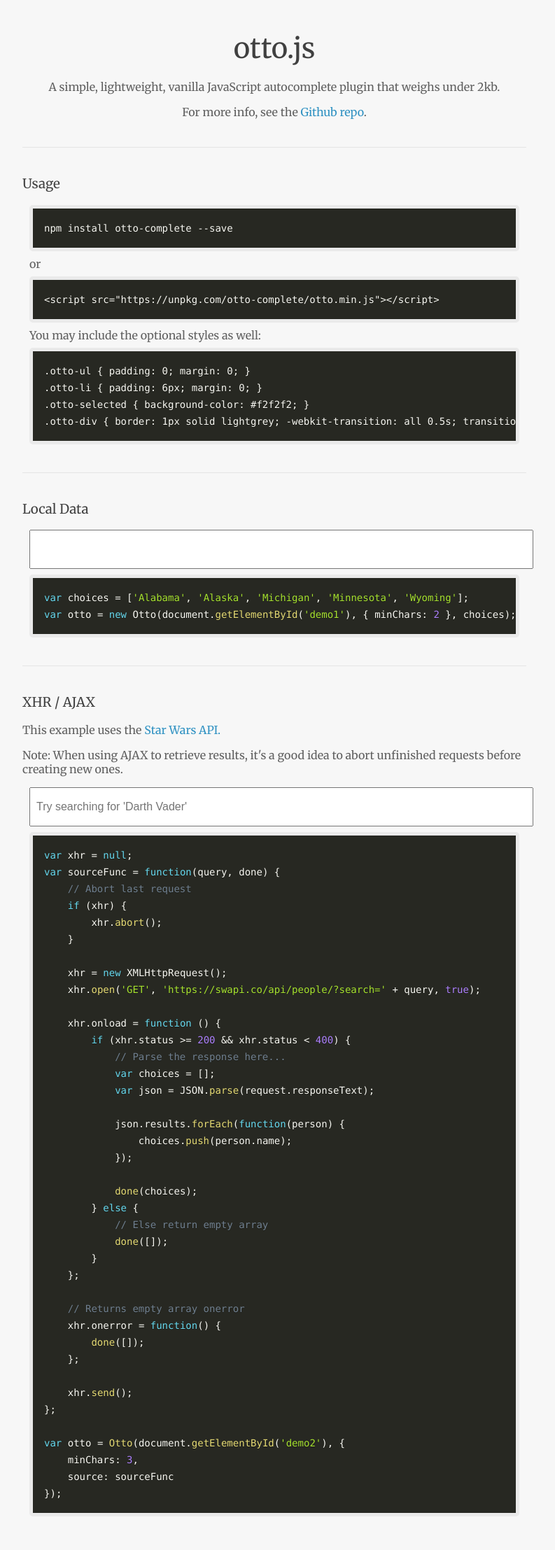
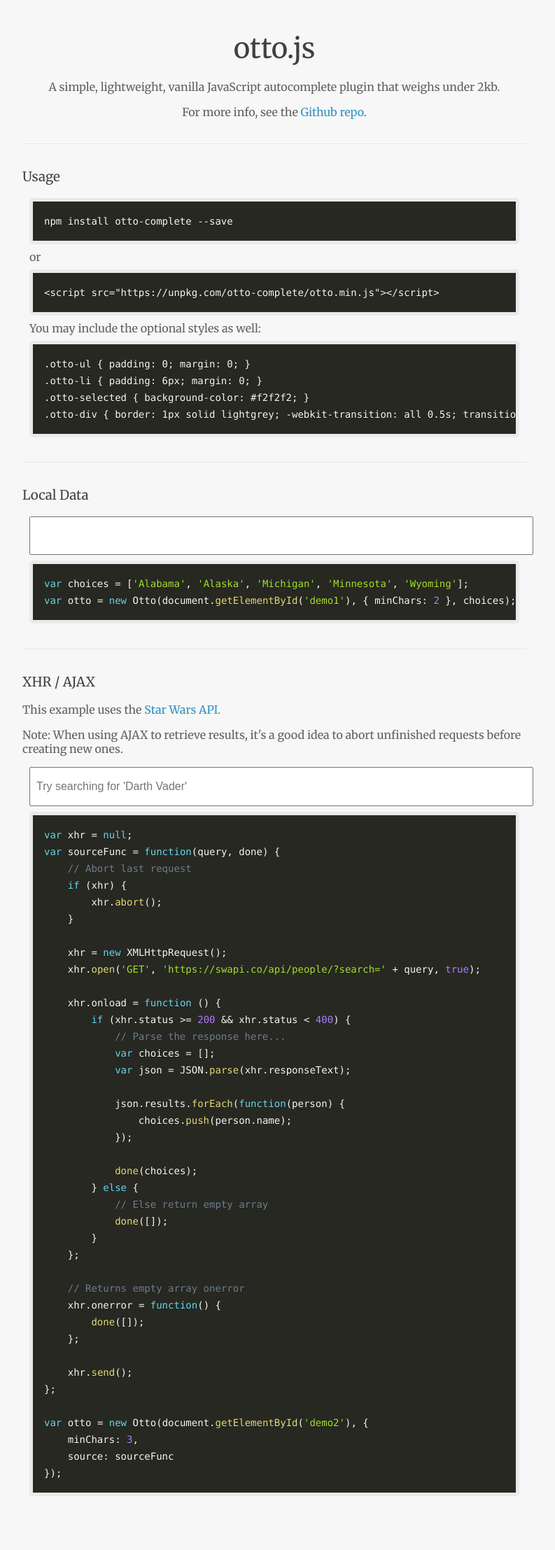
Before and after one commit to kevinfiol/kevinfiol.github.io, a Jekyll site: the page otto/index.html, which Jekyll copies as it is, in a window 1280 px wide. Shown: the whole page at 70% size, without its empty margins (248-1041 px from the left). Built offline with Jekyll 4.4.1, drawn with Linux system fonts in a browser that asks for light colours; after the commit the page ends 2186 px from its top, so only the background shows below that.

Commit message:
updated otto page

```diff
--- a/otto/index.html
+++ b/otto/index.html
@@ -17,7 +17,7 @@
         .otto-li { padding: 0.7em; margin: 0; }
         .otto-selected { background-color: #f2f2f2; }
         .otto-demo { width: 100%; margin: 0 auto; height: 2.2em; padding: 0.5em; font-size: 1em; }
-        hr { margin: 2.5em 0; }
+        hr { margin: 2.2em 0; }
     </style>
 </head>
 
@@ -73,7 +73,7 @@
         if (xhr.status >= 200 && xhr.status < 400) {
             // Parse the response here...
             var choices = [];
-            var json = JSON.parse(request.responseText);
+            var json = JSON.parse(xhr.responseText);
 
             json.results.forEach(function(person) {
                 choices.push(person.name);
@@ -94,7 +94,7 @@
     xhr.send();
 };
 
-var otto = Otto(document.getElementById('demo2'), {
+var otto = new Otto(document.getElementById('demo2'), {
     minChars: 3,
     source: sourceFunc
 });</code></pre>
```
Also changed, not shown: static/js/otto.min.js.
